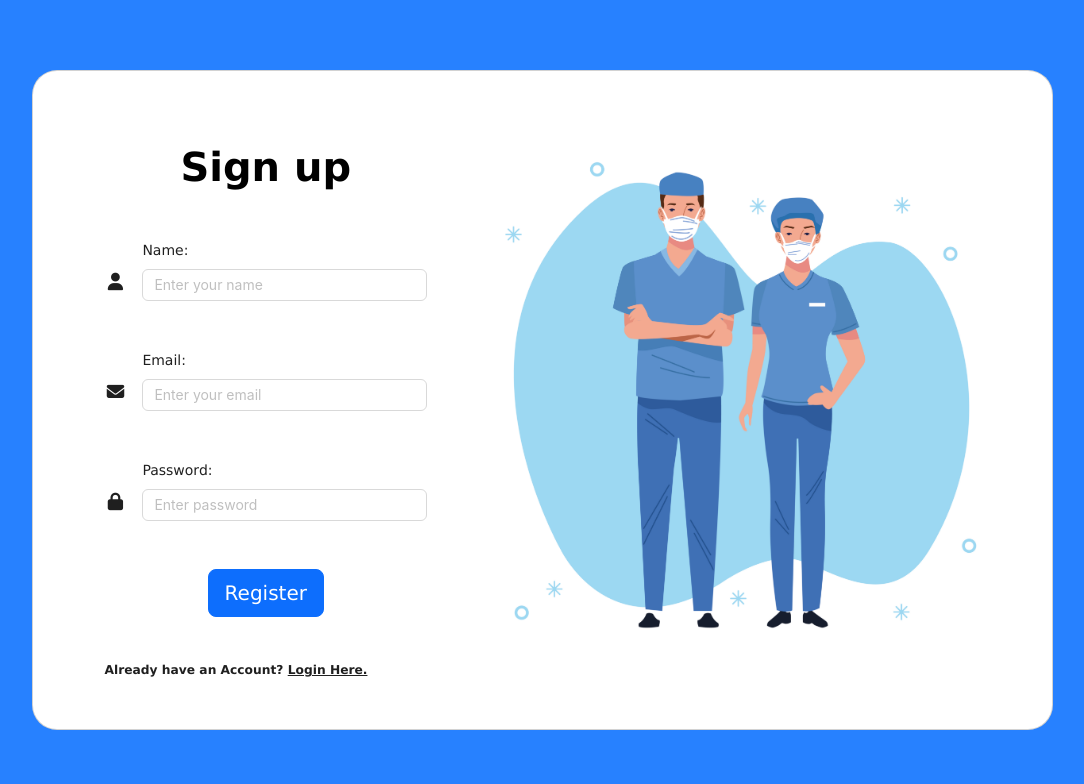
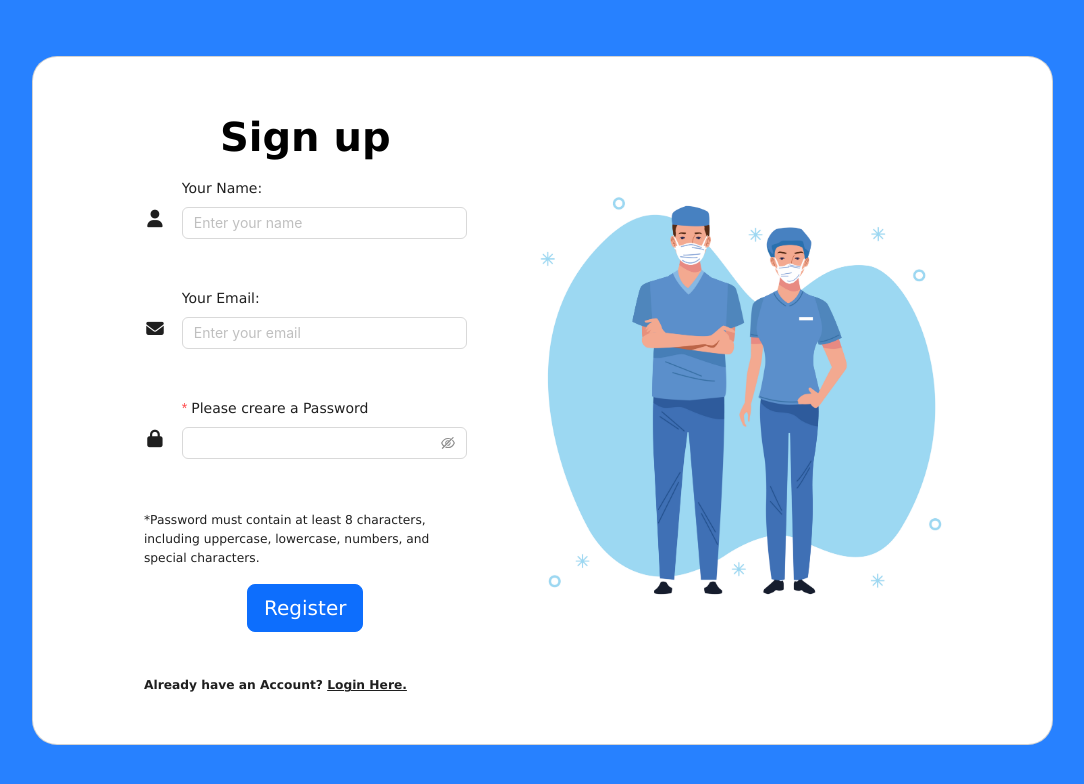
Before and after one commit to JassiSingh08/MeddyBuddy-MERN-APP, a React (Create React App) app: page /register in a window 1280 px wide. Shown: the top 784 px of the page, without its empty margins (98-1182 px from the left). Built offline with nearby package versions, Linux system fonts and the light colour scheme.

Commit message:
Latest commit

```diff
--- a/src/pages/Register.js
+++ b/src/pages/Register.js
@@ -30,7 +30,27 @@ const Register = () => {
     }
   }
 
+  const validatePassword = (_, value) => {
+    // Password validation regex pattern
+    const passwordPattern = /^(?=.*?[A-Z])(?=.*?[a-z])(?=.*?[0-9])(?=.*?[!@#$%^&*]).{8,}$/;
 
+    if (!value || passwordPattern.test(value)) {
+      return Promise.resolve();
+    }
+
+    return Promise.reject(
+      ''
+    );
+  };
+
+/*   const handlePasswordFocus = () => {
+    setPasswordFocused(true);
+  };
+
+  const handlePasswordBlur = () => {
+    setPasswordFocused(false);
+  };
+ */
   const navtoLogin = () => {
     navigate("/login");
 }
@@ -56,14 +76,11 @@ const Register = () => {
     //     </div>
     //     <button type="submit" className="btn btn-primary"  >Create Account</button>
     //   </Form>
-      // <h6 className='my-4'>Already have an Account? <span style={{cursor: 'pointer', textDecoration:"underline"}} onClick={navtoLogin}>Login Here. </span></h6>
+    // <h6 className='my-4'>Already have an Account? <span style={{cursor: 'pointer', textDecoration:"underline"}} onClick={navtoLogin}>Login Here. </span></h6>
     // </div>
     // </>
     <>
-      <section
-        className="vh-100"
-        style={{ backgroundColor: "#1677ffec" }}
-      >
+      <section className="vh-100" style={{ backgroundColor: "#1677ffec" }}>
         <div className="container h-100">
           <div className="row d-flex justify-content-center align-items-center h-100">
             <div className="col-lg-12 col-xl-11">
@@ -71,7 +88,7 @@ const Register = () => {
                 <div className="card-body p-md-5">
                   <div className="row justify-content-center">
                     <div className="col-md-10 col-lg-6 col-xl-5 order-2 order-lg-1">
-                      <p className="text-center h1 fw-bold mb-5 mx-1 mx-md-4 mt-4">
+                      <p className="text-center h1 fw-bold mb-3 mx-1 mx-md-4 mt-2">
                         Sign up
                       </p>
 
@@ -83,7 +100,7 @@ const Register = () => {
                         <div className="d-flex flex-row align-items-center mb-4">
                           <i className="fas fa-user fa-lg me-3 fa-fw"></i>
                           <div className="form-outline flex-fill mb-0">
-                            <Form.Item label="Name:" name="name">
+                            <Form.Item label="Your Name:" name="name">
                               <Input
                                 type="text"
                                 placeholder="Enter your name"
@@ -96,7 +113,7 @@ const Register = () => {
                         <div className="d-flex flex-row align-items-center mb-4">
                           <i className="fas fa-envelope fa-lg me-3 fa-fw"></i>
                           <div className="form-outline flex-fill mb-0">
-                            <Form.Item label="Email:" name="email">
+                            <Form.Item label="Your Email:" name="email">
                               <Input
                                 type="email"
                                 placeholder="Enter your email"
@@ -109,17 +126,27 @@ const Register = () => {
                         <div className="d-flex flex-row align-items-center mb-4">
                           <i className="fas fa-lock fa-lg me-3 fa-fw"></i>
                           <div className="form-outline flex-fill mb-0">
-                            <Form.Item label="Password:" name="password">
-                              <Input
-                                type="password"
-                                placeholder="Enter password"
-                                autoComplete="off"
+                            <Form.Item
+                              name="password"
+                              label="Please creare a Password"
+                              rules={[
+                                { required: true },
+                                { validator: validatePassword },
+                              ]}
+                              hasFeedback
+                              // hasFeedback={passwordFocused}
+                            >
+                              <Input.Password
+                              // onFocus={handlePasswordFocus}
+                              // onBlur={handlePasswordBlur}
                               />
                             </Form.Item>
                           </div>
                         </div>
-
-                        <div className="d-flex justify-content-center mx-4 mb-3 mb-lg-4">
+                        <div>
+                          <p className="small mt-1 pt-1 mb-3">*Password must contain at least 8 characters, including uppercase, lowercase, numbers, and special characters.</p>
+                        </div>
+                        <div className="d-flex justify-content-center mx-4 mb-2 mb-lg-4">
                           <button
                             type="submit"
                             className="btn btn-primary btn-lg"
@@ -127,7 +154,7 @@ const Register = () => {
                             Register
                           </button>
                         </div>
-                        <div className="text-center text-lg-start mt-4 pt-2" >
+                        <div className="text-center text-lg-start mt-4 pt-2">
                           <p className="small fw-bold mt-2 pt-1 mb-0">
                             Already have an Account?{" "}
                             <span
@@ -143,7 +170,7 @@ const Register = () => {
                         </div>
                       </Form>
                     </div>
-                    <div className="col-md-10 col-lg-6 col-xl-7 d-flex align-items-center order-1 order-lg-2">
+                    <div className="col-md-8 col-lg-6 col-xl-6 d-flex align-items-center order-1 order-lg-2">
                       <img
                         src={SignUpPageImage}
                         width={600}
--- a/src/pages/UserProfile.js
+++ b/src/pages/UserProfile.js
@@ -75,7 +75,7 @@ const UserProfile = () => {
           }}
         >
           {/* initial value in build in atnd helping in auto populate form */}
-          <h4 className="mb-4">Personal Details : </h4>
+          <h4 className="mb-4">Update Personal Details : </h4>
           <Row className="mx-5 my-2">
             <Col className="mx-5 my-2" xs={24} md={24} lg={8}>
               <Form.Item
```
